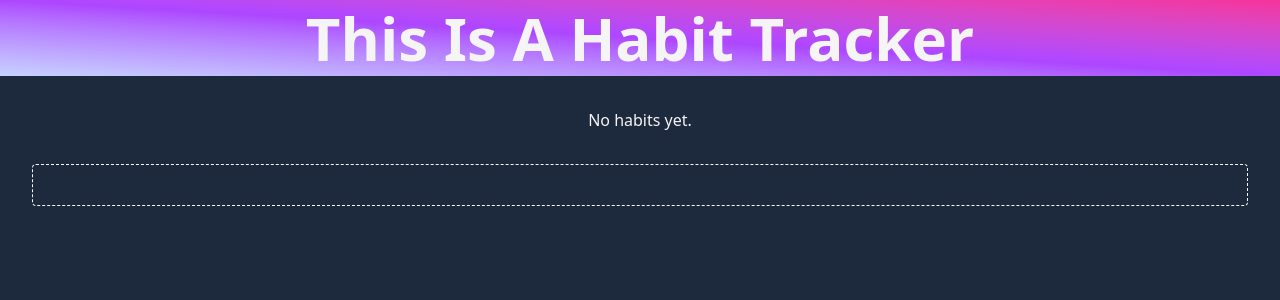
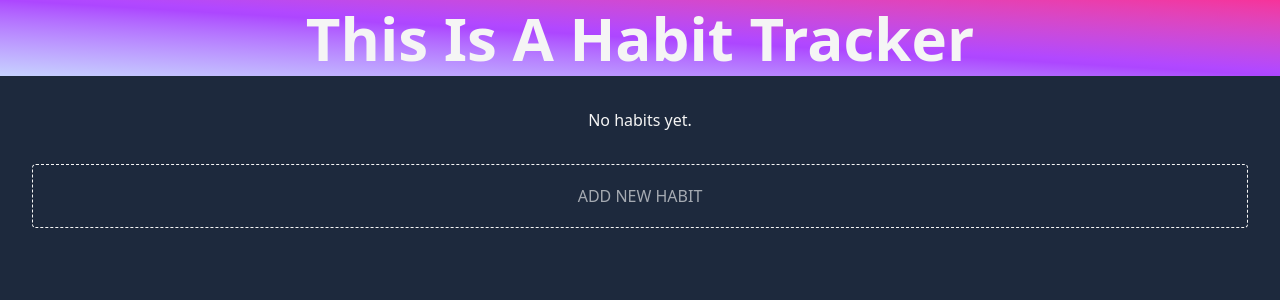
Before and after one commit to LinusClimbsCode/react-habit-tracker, a React (Vite) app: page / in a window 1280 px wide. Shown: the top 300 px of the page. Built offline with nearby package versions, Linux system fonts and the light colour scheme.

Commit message:
correct ugly hover design

```diff
--- a/src/components/HabitForm.jsx
+++ b/src/components/HabitForm.jsx
@@ -23,11 +23,12 @@ const HabitForm = ({ onAdd }) => {
 
   return (
     <form
-      className="m-8 p-2 flex items-center justify-center gap-2 border border-dashed rounded group relative"
+      className="m-8 p-2 h-16 flex items-center justify-center gap-2 border border-dashed rounded group relative"
       onSubmit={handleSubmit}
     >
+      <div className='p-2 absolute inset-0 z-10 flex items-center justify-center w-full gap-2 opacity-0 group-hover:opacity-100 transition-opacity duration-300'>
         <input
-        className="rounded bg-slate-600 text-white w-full opacity-0 group-hover:opacity-100 transition-opacity duration-300"
+          className="px-2 py-1 rounded bg-slate-600 text-white w-full"
           type="text"
           placeholder="New habit"
           value={name}
@@ -35,7 +36,7 @@ const HabitForm = ({ onAdd }) => {
           required
         />
         <input
-        className="rounded bg-slate-600 text-white min-w-max opacity-0 group-hover:opacity-100 transition-opacity duration-300"
+          className="px-2 py-1 rounded bg-slate-600 text-white min-w-max"
           type="number"
           min="1"
           value={goals}
@@ -43,11 +44,15 @@ const HabitForm = ({ onAdd }) => {
           required
         />
         <button
-        className="bg-indigo-200 rounded text-white min-w-max opacity-0 group-hover:opacity-100 transition-opacity duration-300"
+          className="px-2 py-1 bg-indigo-200 rounded text-white min-w-max"
           type="submit"
         >
           Add Habit
         </button>
+      </div>
+    <p className="absolute inset-0 z-0 flex items-center justify-center text-white opacity-60 group-hover:opacity-0 transition-opacity duration-300">
+      ADD NEW HABIT
+    </p>
     </form>
   );
 };
```
Lines whose indentation alone changed are shown as unchanged.
